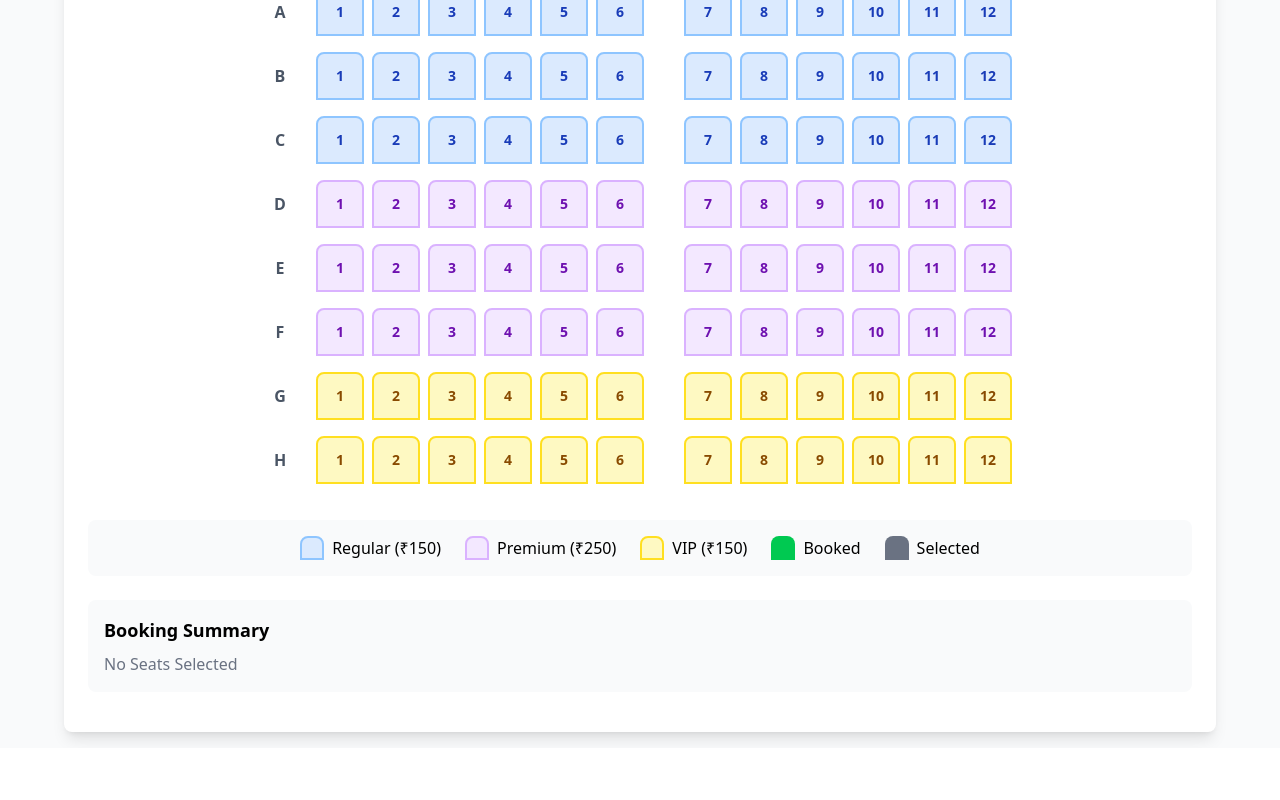
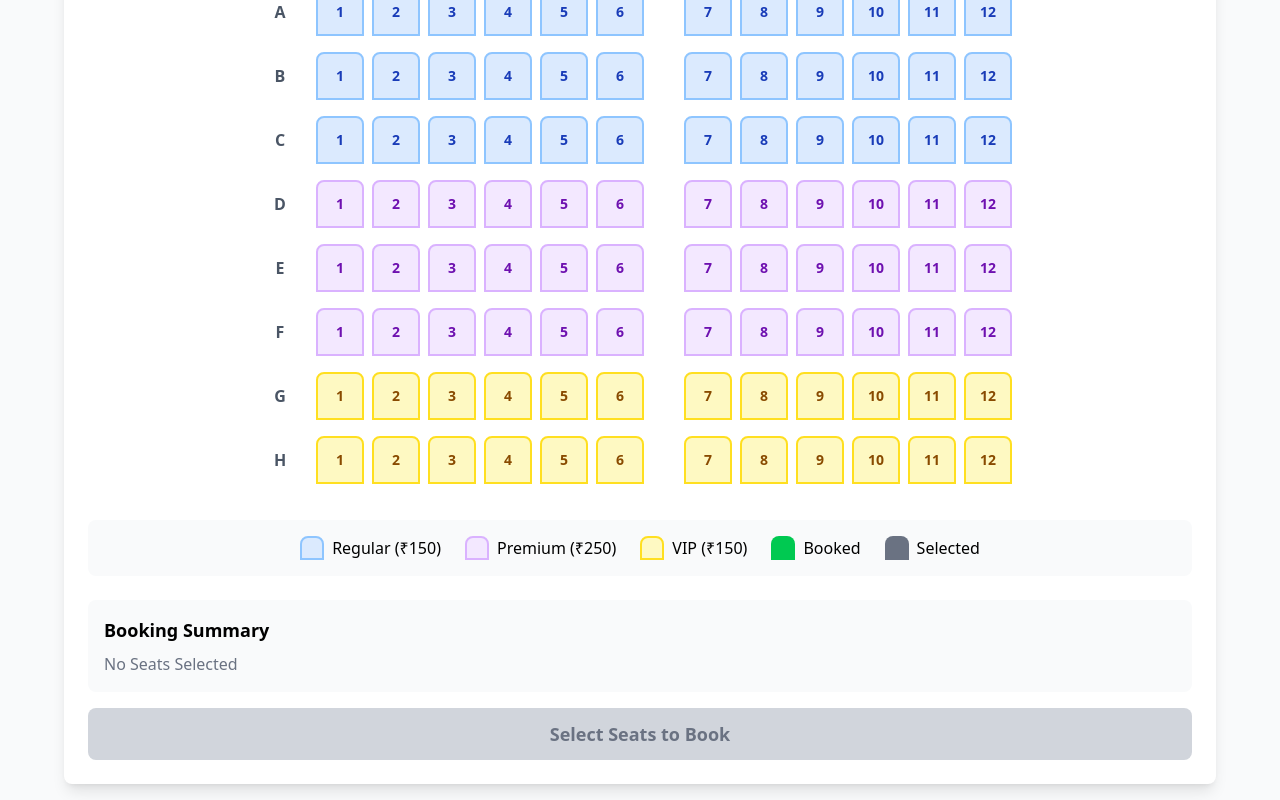
Before and after one commit to adarsh206/machine-coding-interview-questions, a React (Vite) app in the folder cinema-hall-ticket-booking/: page / in a window 1280 px wide. Shown: the part 232-1032 px from the top of the page. Before the commit the page ends 980 px from the top, so only its background shows below. Built offline with nearby package versions, Linux system fonts and the light colour scheme.

Commit message:
booking button added

```diff
--- a/cinema-hall-ticket-booking/src/components/CinemaSeatBooking.jsx
+++ b/cinema-hall-ticket-booking/src/components/CinemaSeatBooking.jsx
@@ -161,6 +161,10 @@ const CinemaSeatBooking = ({
     return selectedSeats.reduce((total, seat) => total + seat.price, 0);
   }
 
+  const handleBooking = () => {
+
+  }
+
   return (
     <div className='w-full min-h-screen bg-gray-50 p-4'>
       {/** title */}
@@ -249,6 +253,15 @@ const CinemaSeatBooking = ({
           }
       </div>
       {/** Book Button */}
+      <button onClick={handleBooking} disabled={selectedSeats.length === 0}
+      className={`w-full py-3 px-6 rounded-lg font-bold text-lg transition-all duration-200 ${
+      selectedSeats.length > 0 ? "bg-green-500 hover:bg-green-600 text-white transform hover:scale-105 cursor-pointer" :
+      "bg-gray-300 text-gray-500 cursor-not-allowed"}`}>
+        {
+          selectedSeats.length > 0 ? `Book ${selectedSeats.length} Seat(s) - ${currency}${getTotalPrice()}` :
+          "Select Seats to Book"
+        }
+      </button>
     </div>
   </div>
   )
```
